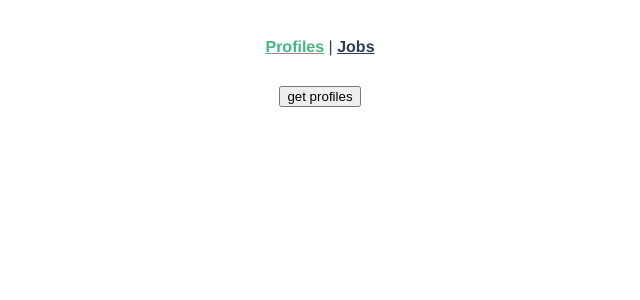
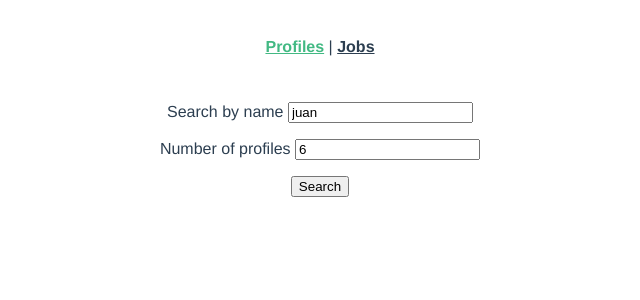
Before and after one commit to JosiLopera/jp_global_test, a Vue app: page / in a window 1280 px wide. Shown: the top 300 px of the page, without its empty margins (320-960 px from the left). Built offline with nearby package versions, Linux system fonts and the light colour scheme.

Commit message:
fetching profiles by term

```diff
--- a/package.json
+++ b/package.json
@@ -29,6 +29,7 @@
     "eslint-plugin-node": "^11.1.0",
     "eslint-plugin-promise": "^4.2.1",
     "eslint-plugin-standard": "^4.0.0",
-    "eslint-plugin-vue": "^7.0.0"
+    "eslint-plugin-vue": "^7.0.0",
+    "vue-cli-plugin-vuetify": "~2.4.1"
   }
 }
--- a/src/router/index.js
+++ b/src/router/index.js
@@ -1,6 +1,7 @@
 import { createRouter, createWebHistory } from 'vue-router'
 import Profiles from '../views/Profiles.vue'
 import Jobs from '../views/Jobs.vue'
+import NotFound from '../views/NotFound.vue'
 
 const routes = [
   {
@@ -12,6 +13,11 @@ const routes = [
     path: '/jobs',
     name: 'Jobs',
     component: Jobs
+  },
+  {
+    path: '/:catchAll(.*)',
+    name: 'not-found',
+    component: NotFound
   }
 ]
 
--- /dev/null
+++ b/src/views/NotFound.vue
@@ -0,0 +1,11 @@
+<template>
+  <div class="wrapper">
+    <h1>Not found</h1>
+  </div>
+</template>
+
+<script>
+export default {
+  name: 'NotFound'
+}
+</script>
--- a/src/views/Profiles.vue
+++ b/src/views/Profiles.vue
@@ -1,34 +1,93 @@
 <template>
-  <div class="home">
-    <button @click="getProfiles">get profiles</button>
+  <div class="wrapper">
+      <p>
+        <label for="name">Search by name </label>
+        <input id="name" v-model="name" type="text" name="name">
+      </p>
+
+      <p>
+        <label for="size">Number of profiles </label>
+        <input id="size" v-model="size" type="number" name="size" min="1">
+      </p>
+
+      <p>
+        <input type="button" value="Search" @click="getProfiles">
+      </p>
+    <div class="card" v-for="profile in arrayProfiles" :key="profile.id" @click="goToSingle(profile)">
+      <img :src="profile.picture || '/assets/img_avatar.png'" alt="" style="width:100%">
+      <div class="container">
+        <h4><b>{{ profile.name }}</b></h4>
+        <p>{{ profile.professionalHeadline }}</p>
+        <p>{{ profile.locationName }}</p>
+      </div>
+    </div>
   </div>
 </template>
+
+<style scoped>
+
+.wrapper{
+  width: 80%;
+  margin-left: 10%;
+}
+.card {
+  box-shadow: 0 4px 8px 0 rgba(0,0,0,0.2);
+  transition: 0.3s;
+  width: 50%;
+  float: left;
+  margin-left: 0;
+  cursor: pointer;
+}
+
+.card:hover {
+  box-shadow: 0 8px 16px 0 rgba(0,0,0,0.2);
+}
+
+.container {
+  padding: 2px 16px;
+}
+</style>
 
 <script>
 // @ is an alias to /src
 import axios from 'axios'
 
 export default {
-  name: 'Home',
-  components: {
-  },
+  name: 'Profiles',
+  components: {},
   data () {
     return {
-      arrayProfiles: []
+      publicPath: process.env.BASE_URL,
+      arrayProfiles: [],
+      size: 6,
+      name: 'juan'
     }
   },
   methods: {
     getProfiles () {
+      this.arrayProfiles = []
+      const configHeaders = {
+        'Access-Control-Allow-Origin': '*',
+        'content-type': 'application/json'
+      }
       axios
-        .get('https://bio.torre.co/api/bios/dianacarvajalrios', {
-          headers: {
-            'Access-Control-Allow-Origin': '*'
-          }
-        })
+        .post('https://search.torre.co/people/_search?size=' + this.size + '&aggregate=false&offset=0',
+          {
+            name: {
+              term: this.name
+            }
+          },
+          {
+            headers: configHeaders
+          })
         .then((result) => {
-          console.log(result.data)
+          console.log(result.data.results)
+          this.arrayProfiles = result.data.results
         })
         .catch(e => console.log(e))
+    },
+    goToSingle (profile) {
+      console.log(profile)
     }
   }
 }
```
Also changed, not shown: src/assets/img_avatar.png (added), 1 other file (tests, documents, lock files or other folders).
